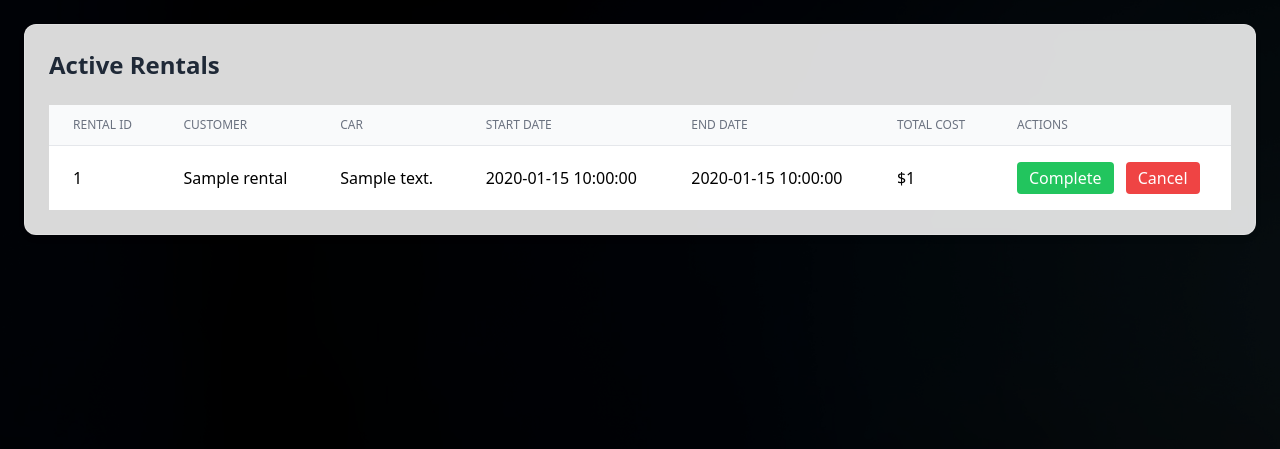
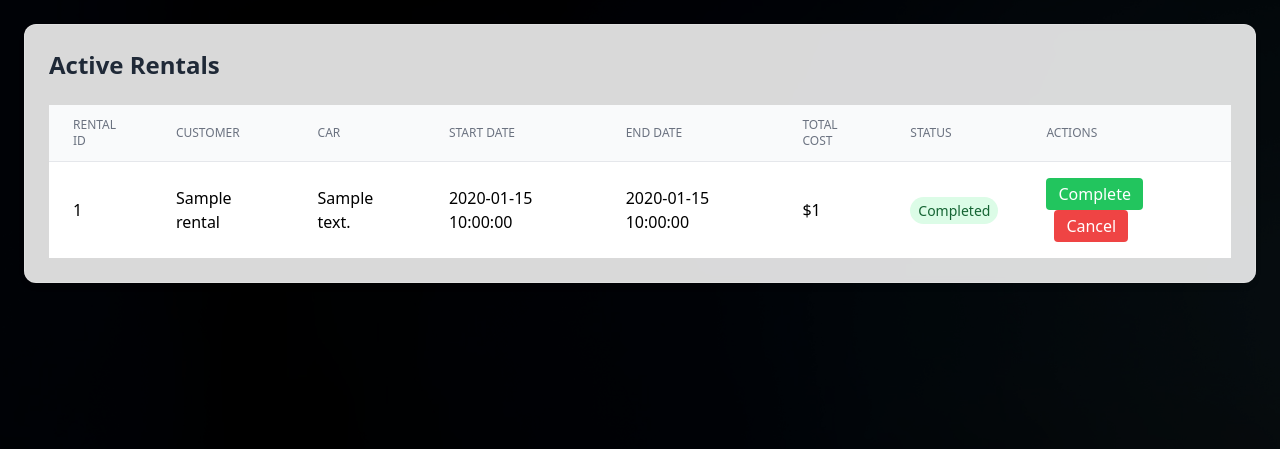
Before and after one commit to cyrax3589/Car_Rental_Management_System, a Flask app: template templates/admin/active_rentals.html in a window 1280 px wide. Shown: the part 52-501 px from the top of the page. Run offline with Flask 3, Linux system fonts and the light colour scheme; the template is opened without the code that fills it: most values are stand-ins (such as "Sample title", 1, 10 or a date in 2020); some libraries are stand-ins or nearby versions.

Commit message:
Update active_rentals.html

```diff
--- a/templates/admin/active_rentals.html
+++ b/templates/admin/active_rentals.html
@@ -66,11 +66,12 @@
                             <th class="px-6 py-3 text-left text-xs font-medium text-gray-500 uppercase">Start Date</th>
                             <th class="px-6 py-3 text-left text-xs font-medium text-gray-500 uppercase">End Date</th>
                             <th class="px-6 py-3 text-left text-xs font-medium text-gray-500 uppercase">Total Cost</th>
+                            <th class="px-6 py-3 text-left text-xs font-medium text-gray-500 uppercase">Status</th>
                             <th class="px-6 py-3 text-left text-xs font-medium text-gray-500 uppercase">Actions</th>
                         </tr>
                     </thead>
                     <tbody class="bg-white divide-y divide-gray-200">
-                        {% for rental in active_rentals %}
+                        {% for rental in rentals %}
                         <tr class="hover:bg-gray-50 transition-colors">
                             <td class="px-6 py-4">{{ rental.rental_id }}</td>
                             <td class="px-6 py-4">{{ rental.customer_name }}</td>
@@ -78,6 +79,18 @@
                             <td class="px-6 py-4">{{ rental.start_date }}</td>
                             <td class="px-6 py-4">{{ rental.end_date }}</td>
                             <td class="px-6 py-4">${{ rental.total_cost }}</td>
+                            <td class="px-6 py-4">
+                                <span class="px-2 py-1 rounded-full text-sm
+                                    {% if rental.status == 'Completed' %}
+                                        bg-green-100 text-green-800
+                                    {% elif rental.status == 'Ongoing' %}
+                                        bg-yellow-100 text-yellow-800
+                                    {% else %}
+                                        bg-red-100 text-red-800
+                                    {% endif %}">
+                                    {{ rental.status }}
+                                </span>
+                            </td>
                             <td class="px-6 py-4 space-x-2">
                                 <button onclick="completeRental({{ rental.rental_id }})" class="bg-green-500 text-white py-1 px-3 rounded hover:bg-green-600">Complete</button>
                                 <button onclick="cancelRental({{ rental.rental_id }})" class="bg-red-500 text-white py-1 px-3 rounded hover:bg-red-600">Cancel</button>
@@ -87,7 +100,7 @@
                     </tbody>
                 </table>
 
-                {% if not active_rentals %}
+                {% if not rentals %}
                 <div class="text-center py-4 text-gray-500">
                     No active rentals found.
                 </div>
```
